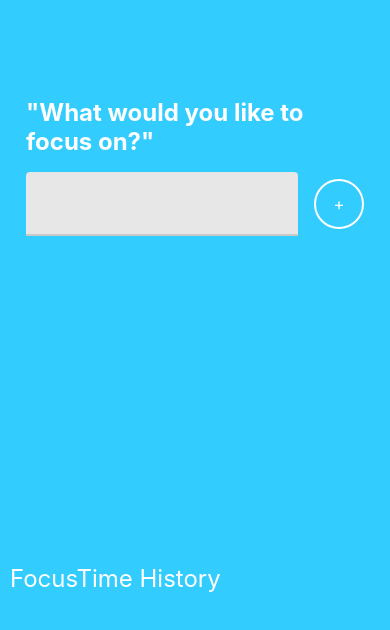
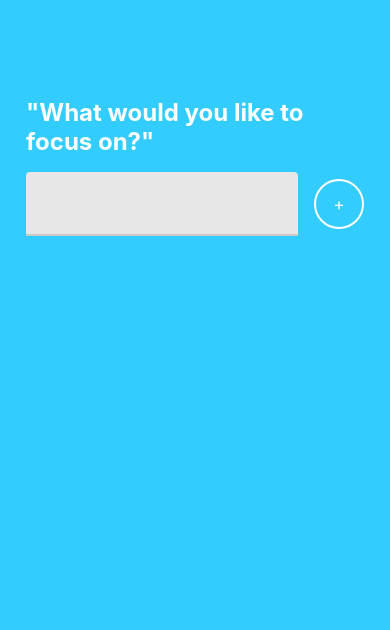
Before and after one commit to AnthonyM5/ReactApp, a React Native app: screen / in a window 390 px wide. Shown: the top 630 px of the page. Built offline with nearby package versions, Linux system fonts and the light colour scheme.

Commit message:
clear focus history

```diff
--- a/App.js
+++ b/App.js
@@ -22,7 +22,7 @@ export default function App() {
   }
 
   const onClear = () => {
-
+    setFocusHistory([])
   }
 
   return (
--- a/src/features/focus/FocusHistory.js
+++ b/src/features/focus/FocusHistory.js
@@ -2,7 +2,7 @@ import React from "react"
 import { View, StyleSheet, FlatList, Text, SafeAreaView }
 from "react-native"
 
-import { fontSizes } from "../../utils/Sizes"
+import { fontSizes, spacing } from "../../utils/Sizes"
 import { RoundedButton } from "../../components/RoundedButton"
 
 const HistoryItem = ({item, index}) => {
@@ -12,24 +12,30 @@ const HistoryItem = ({item, index}) => {
 }
 
 
-export const FocusHistory = ({focusHistory, onClear}) => {
+export const FocusHistory = ({ focusHistory, onClear }) => {
     const clearHistory = () => {
       onClear()
-    }
+    };
     return (
         <>
-        <SafeAreaView style={{flex: 0.5}}>
-            <Text style={styles.title}>
-                FocusTime History
-            </Text>
-            {!!focusHistory.length &&
+        <SafeAreaView style={{flex: 0.5, alignItems: 'center'}}>
+
+            {!!focusHistory.length && (
+                <>
+                <Text style={styles.title}> FocusTime History </Text>
                 <FlatList
                     style={{flex: 1}}
                     contentContainerStyle={{flex: 1, alignItems: 'center'}}
                     data={focusHistory}
                     renderItem={HistoryItem}
-            />}
+                />
+                <View style={styles.clearContainer}>
+                    <RoundedButton size={75} title={"Clear"} onPress={() => onClear()}/>
+                </View>
+                </>
+            )}
         </SafeAreaView>
+
         </>
     )
 }
@@ -46,5 +52,9 @@ const styles = StyleSheet.create({
     incomplete: {
         color: 'red',
         fontSize: fontSizes.md
+    },
+    clearContainer: {
+        alignItems: 'center',
+        padding: spacing.md
     }
 })
```
Lines whose indentation alone changed are shown as unchanged.
